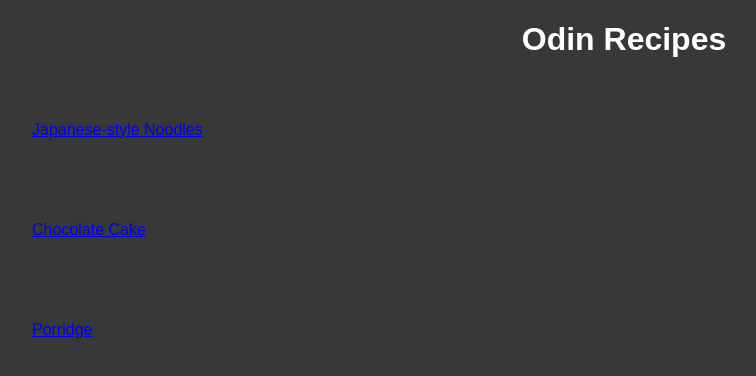
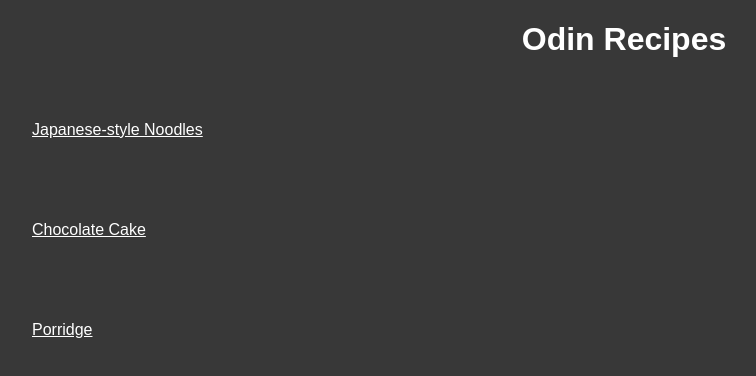
Before and after one commit to lebgoodyear/odin-recipes, a plain HTML site: page index.html in a window 1280 px wide. Shown: the whole page, without its empty margins (16-772 px from the left). Drawn offline with Linux system fonts and the light colour scheme.

Commit message:
Add descendant combinator example for recipe links

```diff
--- a/index.html
+++ b/index.html
@@ -9,9 +9,9 @@
     <body>
         <h1>Odin Recipes</h1>
         <ul>
-            <li><a href="recipes/japanese-style-noodles.html">Japanese-style Noodles</a></li>
-            <li><a href="recipes/cake.html">Chocolate Cake</a></li>
-            <li><a href="recipes/porridge.html">Porridge</a></li>
+            <li><a class="recipe-link" href="recipes/japanese-style-noodles.html">Japanese-style Noodles</a></li>
+            <li><a a class="recipe-link" href="recipes/cake.html">Chocolate Cake</a></li>
+            <li><a a class="recipe-link" href="recipes/porridge.html">Porridge</a></li>
         </ul>
     </body>
 </html>
--- a/styles.css
+++ b/styles.css
@@ -7,7 +7,7 @@
 }
 
 /* type selectors select all elemets of that type */
-/* type selectors can be grouped with a comma if rules apply to more than one selector */
+/* type selectors can be grouped with a comma if rules apply to more than one selector (grouping selectors)*/
 h1,
 h2,
 p {
@@ -39,13 +39,20 @@ ul {
     text-align: left;
 }
 
-/* Chain selectors so that rule only applies if an element has all chained selectors as classes/type etc. */
+/* Chaining selectors so that rule only applies if an element has all chained selectors as classes/type etc. */
 h2.description {
     font-style: italic;
 }
 
 .allergens {
     font-size: small;
+}
+
+/* descendant combinators are used to apply rules to an element iff element matches selector and has an
+ancestor that matches the first selector. Descendant combinator are represeted by a single space*/
+
+ul .recipe-link {
+    color: white
 }
 
 /* Cascade:
```
